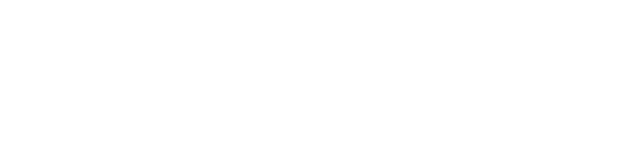
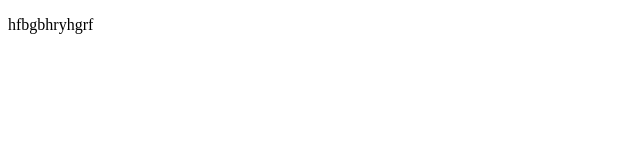
Before and after one commit to Sayeem-Sajeeb/my-2nd-repo, a plain HTML site: page index.html in a window 1280 px wide. Shown: the whole page, without its empty margins (0-640 px from the left). Drawn offline with Linux system fonts and the light colour scheme.

Commit message:
2nd commit

```diff
--- a/index.html
+++ b/index.html
@@ -8,5 +8,7 @@
 </head>
 <body>
 
+    <p>hfbgbhryhgrf</p>
+
 </body>
 </html>
```
